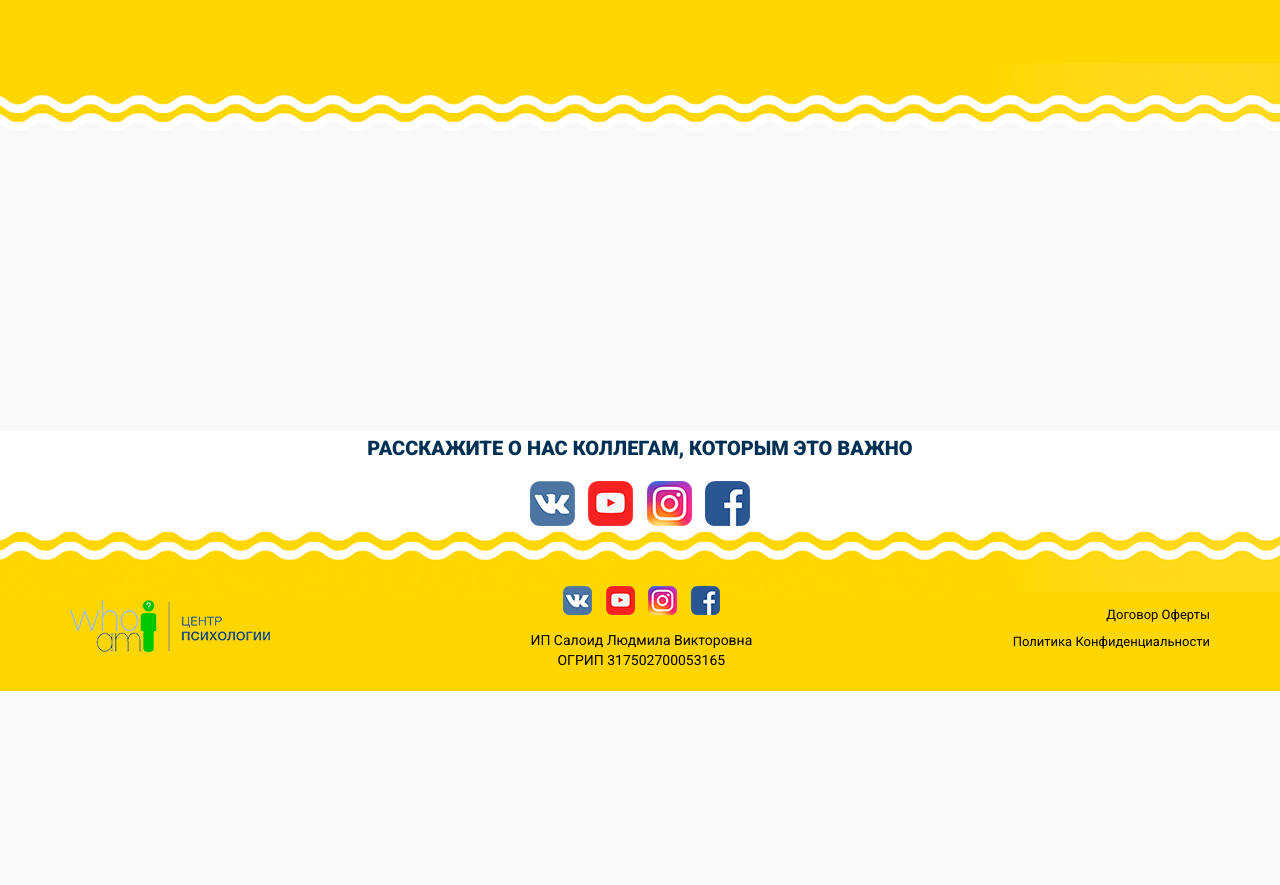
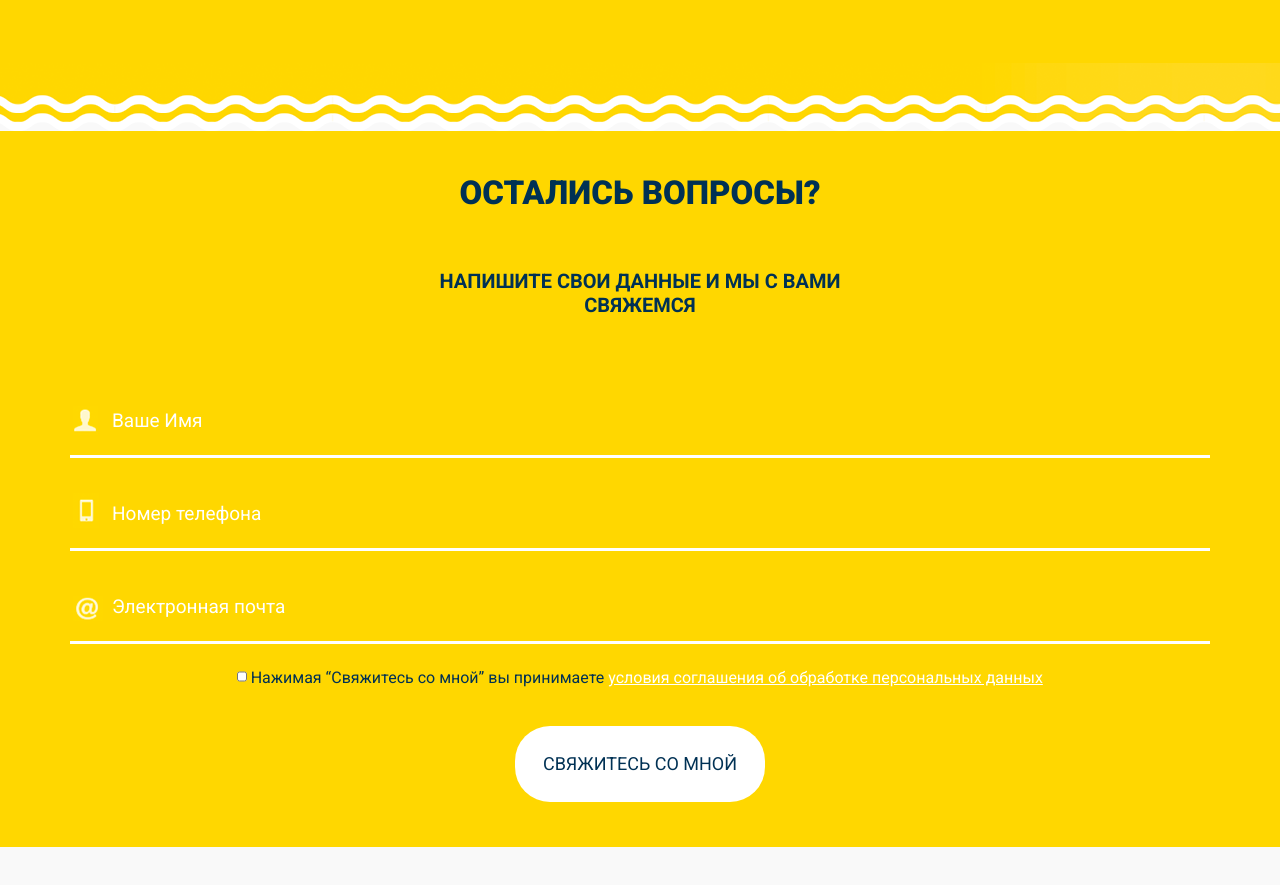
Before and after one commit to savinchev/whoam, a website: page app/index.html in a window 1280 px wide. Shown: the part 8240-9125 px from the top of the page. Before the commit the page ends 8931 px from the top, so only its background shows below. Drawn offline with nearby package versions, Linux system fonts and the light colour scheme; files that its build step writes are made by us from their sources.

Commit message:
added section contacts

```diff
--- a/app/index.html
+++ b/app/index.html
@@ -741,6 +741,41 @@
         </div>
     </section>
 
+
+    <section class="contacts">
+        <div class="container">
+            <div class="contacts__title">
+                Остались вопросы?
+            </div>
+            <div class="contacts__text">
+                напишите свои данные и мы с вами<br>
+                свяжемся
+            </div>
+            <form action="">
+                <div class="form__input">
+                    <input id="login" type="text" placeholder="Ваше Имя" required>
+                    <img src="images/icons/login.png" alt="">
+                </div>
+                <div class="form__input">
+                    <input id="phone" type="text" placeholder="Номер телефона" required>
+                    <img src="images/icons/phone.png" alt="">
+                </div>
+                <div class="form__input">
+                    <input id="email" type="text" placeholder="Электронная почта" required>
+                    <img src="images/icons/email.png" alt="">
+                </div>
+                <input class="checkbox" type="checkbox" id="accept" required>
+                <label for="accept">
+                    Нажимая “Свяжитесь со мной” вы принимаете
+                    <a href="#">условия соглашения об
+                        обработке персональных данных
+                    </a>
+                </label>
+                <button type="submit">Свяжитесь со мной</button>
+            </form>
+        </div>
+    </section>
+
     <footer class="footer" style="background-image: url(images/footerbg.jpg);">
         <div class="container">
             <div class="footer__innertop">
--- a/app/scss/style.scss
+++ b/app/scss/style.scss
@@ -966,7 +966,83 @@ button.slick-arrow.slick-next{
 
 
 
+    // start contacts
+.contacts{
+    background-color: $yellow;
+    padding: 45px 0;
+    text-align: center;
+    &__title{
+        font-size: 33px;
+        line-height: 33px;
+        @include f900;
+        text-transform: uppercase;
+        margin-bottom: 60px;
+    }
+    &__text{
+        font-size: 20px;
+        line-height: 24px;
+        @include f700;
+        text-transform: uppercase;
+        margin-bottom: 70px;
+    }
+    form{
+        .form__input{
+            position: relative;
+            input{
+                display: block;
+                width: 100%;
+                padding: 22px 42px;
+                border: none;
+                border-bottom: 3px solid #fff;
+                color: #fff;
+                font-size: 19px;
+                line-height: 24px;
+                background-color: transparent;
+                margin-bottom: 22px;
+                outline: none;
+                &::placeholder{
+                    color: #fff;
+                }
+            }
+            img{
+                position: absolute;
+                left: 3px;
+                bottom: 23px;
+            }
+        }
 
+        .checkbox{
+            display: inline-block;
+            width: 10px;
+            padding: 0;
+            margin-bottom: 43px;
+        }
+        label{
+            font-size: 16px;
+            line-height: 24px;
+            a{
+                color: #fff;
+                text-decoration: underline;
+            }
+        }
+        button{
+            display: block;
+            margin: 0 auto;
+            width: 250px;
+            background-color: #fff;
+            border-radius: 35px;
+            padding: 25px;
+            text-transform: uppercase;
+            font-size: 18px;
+            line-height: 26px;
+            color: $text;
+            border: none;
+            cursor: pointer;
+        }
+    }
+
+}
+    // end contacts
     // start footer
 .footer{
     margin-top: 300px;
```
Also changed, not shown: app/images/icons/email.png (added), app/images/icons/login.png (added), app/images/icons/phone.png (added).
